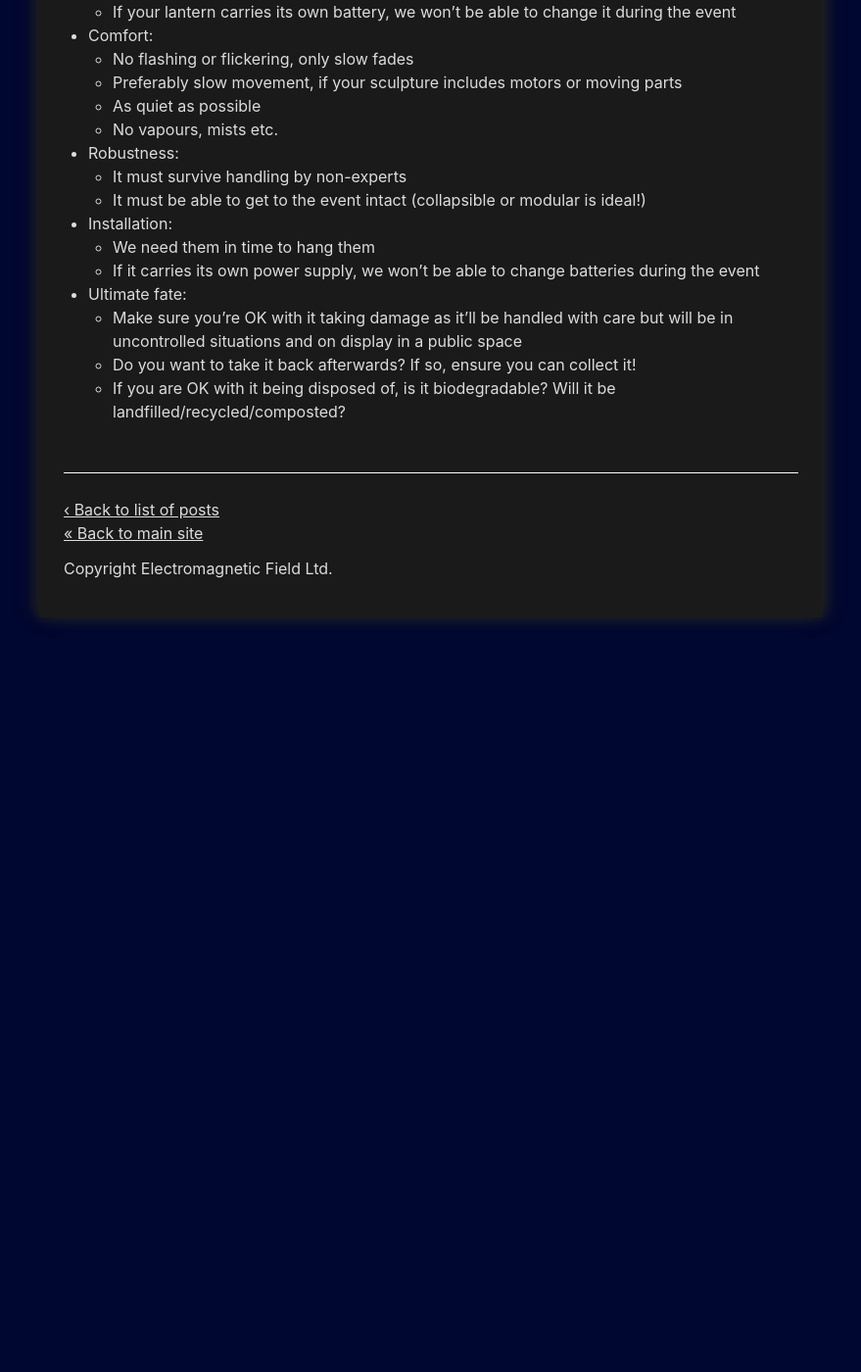
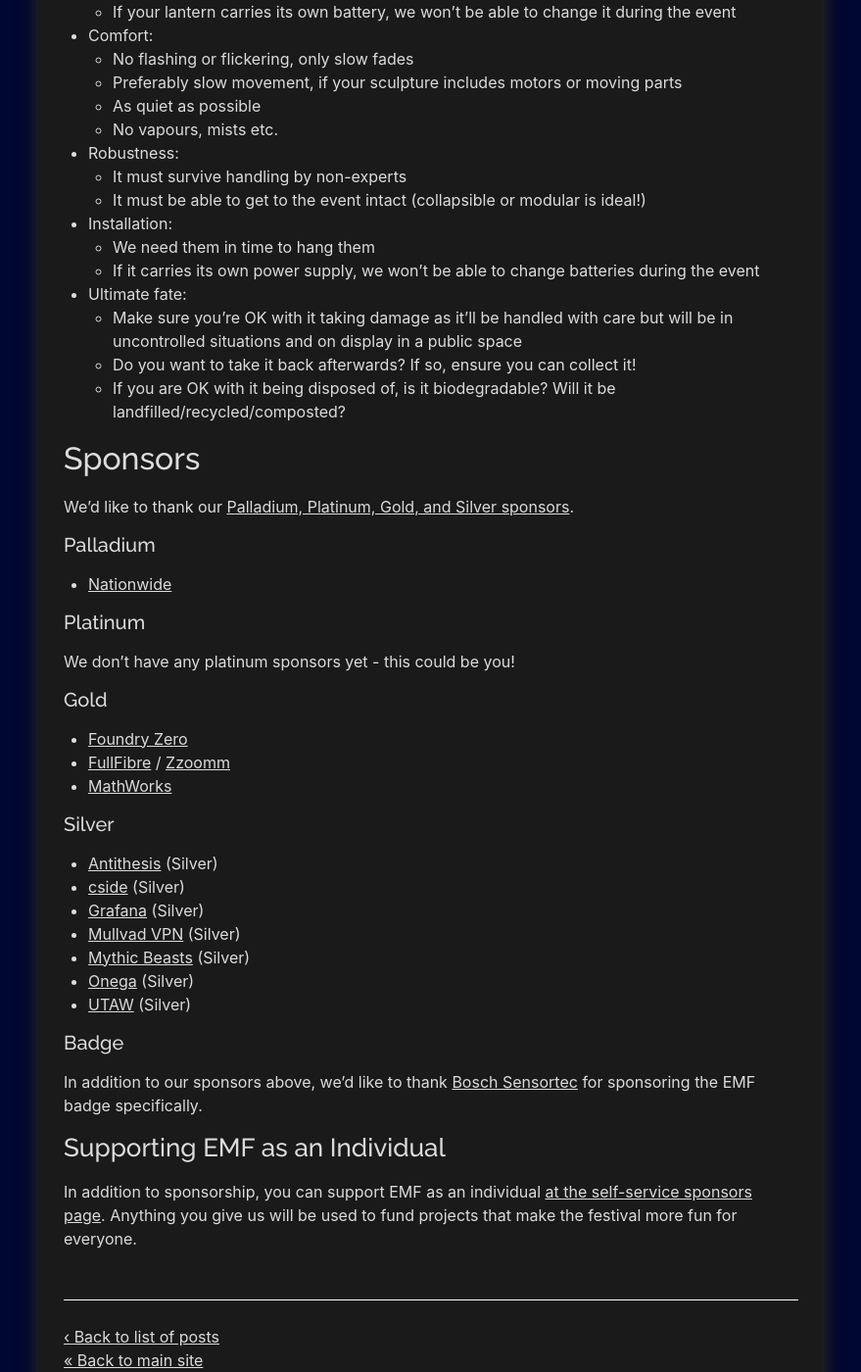
Before and after one commit to emfcamp/blog, a Jekyll site: the page built from _posts/2026-06-11-lanterns.md, in a window 1280 px wide and 1400 px high, scrolled down 1657 px. Shown: the whole window at 98% size, without its empty margins (200-1079 px from the left). Built offline with Jekyll 4.4.1, drawn with Linux system fonts in a browser that asks for light colours.

Commit message:
Add Sponsors down to Silver + Badge

```diff
--- a/_posts/2026-06-11-lanterns.md
+++ b/_posts/2026-06-11-lanterns.md
@@ -65,3 +65,39 @@ Please also collect your artwork between 09:00 and 12:00 on Monday 20th of July,
   * Make sure you're OK with it taking damage as it'll be handled with care but will be in uncontrolled situations and on display in a public space
   * Do you want to take it back afterwards? If so, ensure you can collect it!
   * If you are OK with it being disposed of, is it biodegradable? Will it be landfilled/recycled/composted?
+
+## Sponsors
+
+We'd like to thank our [Palladium, Platinum, Gold, and Silver sponsors](https://www.emfcamp.org/sponsors).
+
+#### Palladium
+
+* [Nationwide](https://nationwide.co.uk)
+
+#### Platinum
+
+We don't have any platinum sponsors yet - this could be you!
+
+#### Gold
+
+* [Foundry Zero](https://foundryzero.co.uk)
+* [FullFibre](https://fullfibre.co) / [Zzoomm](https//zzoomm.com/)
+* [MathWorks](https://mathworks.com)
+
+#### Silver
+
+* [Antithesis](https://antithesis.com) (Silver)
+* [cside](https://cside.com) (Silver)
+* [Grafana](https://grafana.com) (Silver)
+* [Mullvad VPN](https://mullvad.net/) (Silver)
+* [Mythic Beasts](https://www.mythic-beasts.com) (Silver)
+* [Onega](https://www.onega.net) (Silver)
+* [UTAW](https://utaw.tech) (Silver)
+
+#### Badge
+
+In addition to our sponsors above, we'd like to thank [Bosch Sensortec](https://www.bosch-sensortec.com/en) for sponsoring the EMF badge specifically.
+
+### Supporting EMF as an Individual
+
+In addition to sponsorship, you can support EMF as an individual [at the self-service sponsors page](https://www.emfcamp.org/tickets/sponsor). Anything you give us will be used to fund projects that make the festival more fun for everyone.
```
